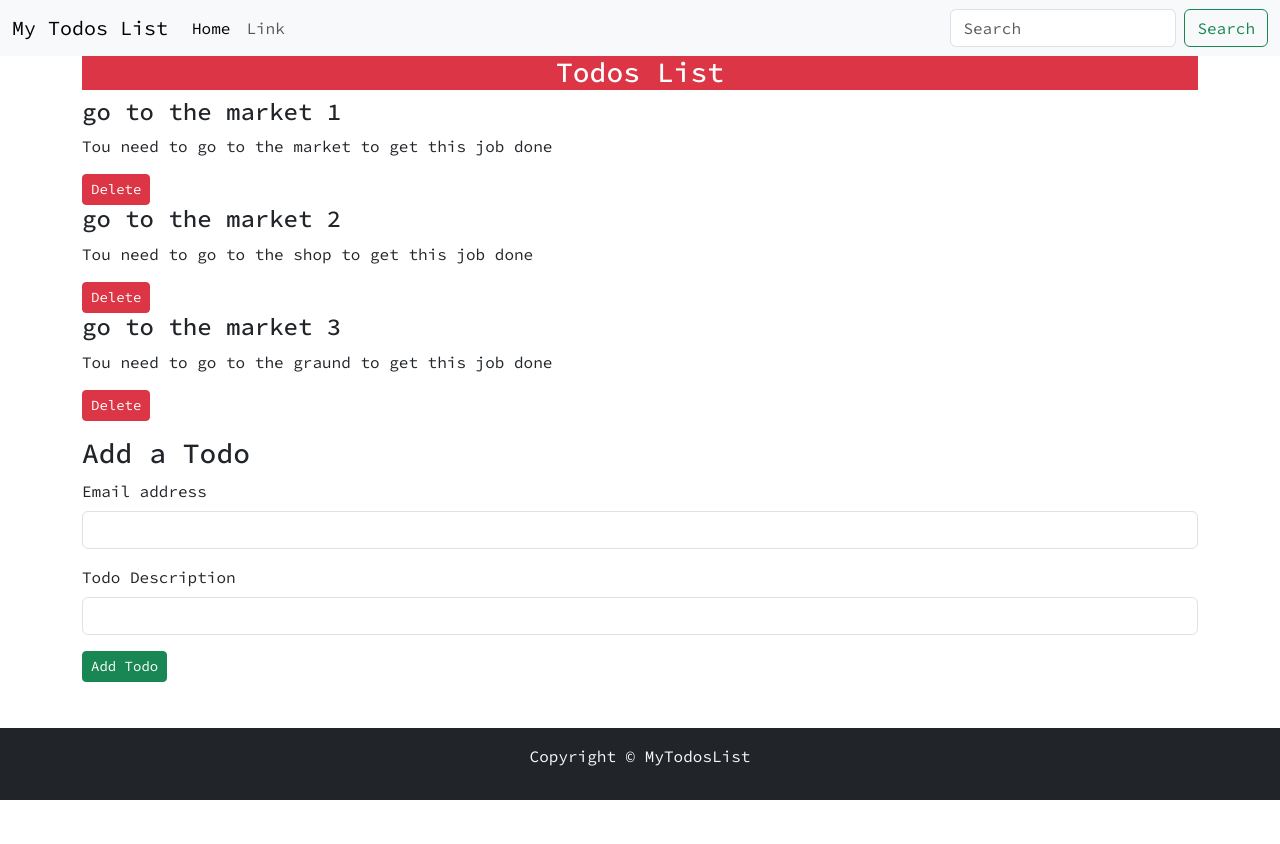
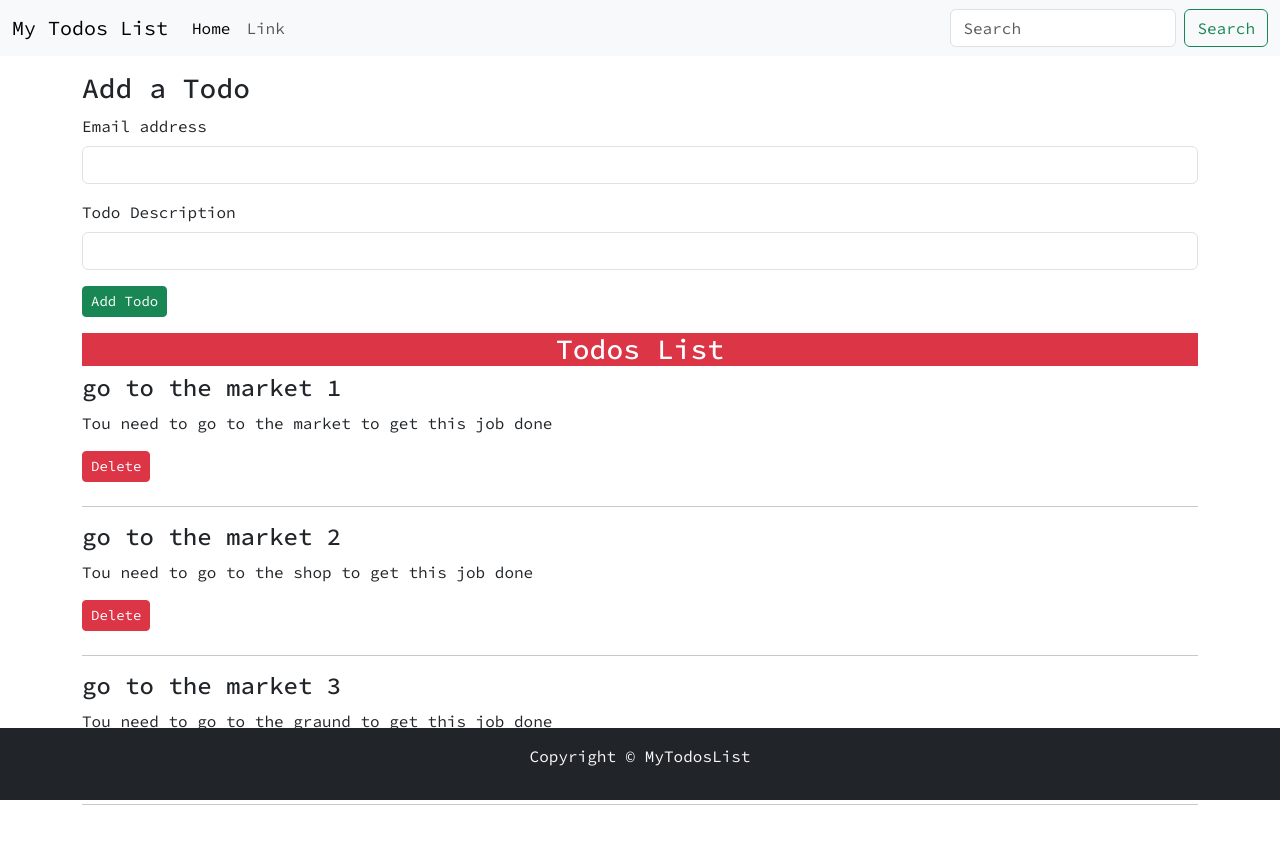
Before and after one commit to Aamir-PS/todos-list, a React (Create React App) app: page / in a window 1280 px wide. Shown: the top 844 px of the page. Before the commit the page ends 800 px from the top, so only its background shows below. Built offline with nearby package versions, Linux system fonts and the light colour scheme.

Commit message:
-1 error

```diff
--- a/src/App.js
+++ b/src/App.js
@@ -7,16 +7,25 @@ import React, { useState } from 'react';
 export default function App() {
   const onDelete =(todo) => {
     console.log("i am onDelete of todo ", todo)
-    // Deleting this way in react does work
-    // let index = todos.indexOf(todo);
-    // todos.splice(index, 1)
 
     setTodos(todos.filter((e) =>{
       return e!==todo
     }))
 
   }
-  // let todos = [
+  const addTodo = (title, desc) => {
+    console.log("I am adding this todo", title, desc)
+    let sno = todos[todos.length-1].sno + 1;
+    const myTodo = {
+      sno: sno,
+      title: title,
+      desc: desc,
+    }
+    setTodos([...todos, myTodo])
+    console.log(myTodo)
+  }
+
+
     const [todos, setTodos] = useState([
     {
     sno: 1,
@@ -38,8 +47,8 @@ export default function App() {
     <>
     <Header title="My Todos List" searchBar={true}/>
     {/* <Header/> */}
+    <AddTodo addTodo={addTodo}/>
     <Todos todos={todos} onDelete={onDelete}/>
-    <AddTodo />
     <Footer />
     </>
   );
--- a/src/MyComponents/AddTodo.jsx
+++ b/src/MyComponents/AddTodo.jsx
@@ -1,24 +1,30 @@
 import React, { useState } from 'react';
 // import React, { useState } from 'react';
 
-export const AddTodo = (props) => {
+export const AddTodo = ({addTodo}) => {
     // const [title, setTitle] = useState
     const [title, setTitle] = useState("");
     const [desc, setDesc] = useState("");
-    const submit = () => {
+    const submit = (e) => {
+
+        e.preventDefault(e);
+        if(!title || !desc){
+            alert("title or Description cannot be blank")
+        }
+        addTodo(title, desc)
 
     }
     return (
         <div className='container my-3'>
         <h3>Add a Todo</h3>
         <form onSubmit={submit}>
-                <div className="mb-3">
-                    <label htmlFor="exampleInputEmail1" className="form-label">Email address</label>
-                    <input type="email" value={title} onChange={(e)=>{setTitle(e.target)}} className="form-control" id="title" aria-describedby="emailHelp" />
+                <div className="mb-3 ">
+                    <label htmlFor="title" className="form-label">Email address</label>
+                    <input type="text" value={title} onChange={(e)=>setTitle(e.target.value)} className="form-control" id="title"  />
                 </div>
                 <div className="mb-3">
                     <label htmlFor="desc" className="form-label">Todo Description</label>
-                    <input type="text" value={desc} className="form-control" id="desc" />
+                    <input type="text" value={desc} onChange={(e)=>setDesc(e.target.value)} className="form-control" id="desc" />
                 </div>
                 <button type="submit" className="btn btn-sm btn-success ">Add Todo</button>
         </form>
--- a/src/MyComponents/Footer.js
+++ b/src/MyComponents/Footer.js
@@ -2,12 +2,12 @@ import React from 'react'
 
 export const Footer = () => {
     let footerStyle = {
-      position: "absolute",
+      position: "fixed",
       bottom: "0vh",
       width: "100%",
 
   }
   return (
-    <footer className='bg-dark text-light py-3' style={footerStyle}><p className='text-center'>Copyright &copy; MyTodosList</p></footer>
+    <footer className='bg-dark text-light py-3 mt-5' style={footerStyle}><p className='text-center'>Copyright &copy; MyTodosList</p></footer>
   )
 }
--- a/src/MyComponents/TodoItem.js
+++ b/src/MyComponents/TodoItem.js
@@ -2,10 +2,13 @@ import React from 'react'
 
 export const TodoItem = ({todo, onDelete}) => {
   return (
+    <>
     <div>
-      <h4>{todo.title}</h4>
+      <h4 >{todo.title}</h4>
       <p>{todo.desc}</p>
-      <button className='btn btn-danger btn-sm' onClick={ () =>{onDelete(todo)}}>Delete</button>
+      <button className='btn btn-danger btn-sm mb-2' onClick={ () =>{onDelete(todo)}}>Delete</button>
+      <hr />
     </div>
+    </>
   )
 }
--- a/src/MyComponents/Todos.js
+++ b/src/MyComponents/Todos.js
@@ -3,9 +3,14 @@ import {TodoItem} from './TodoItem'
 
 
 export const Todos = (props) => {
+  let todosStyle = {
+    marginBottom: "150px"
+  }
+
+
   return (
     <>
-     <div className="container">
+     <div className="container mb-[5vw]" style={todosStyle}>
 
       <h3 className="bg-danger text-white text-center">Todos List</h3>
 
```
